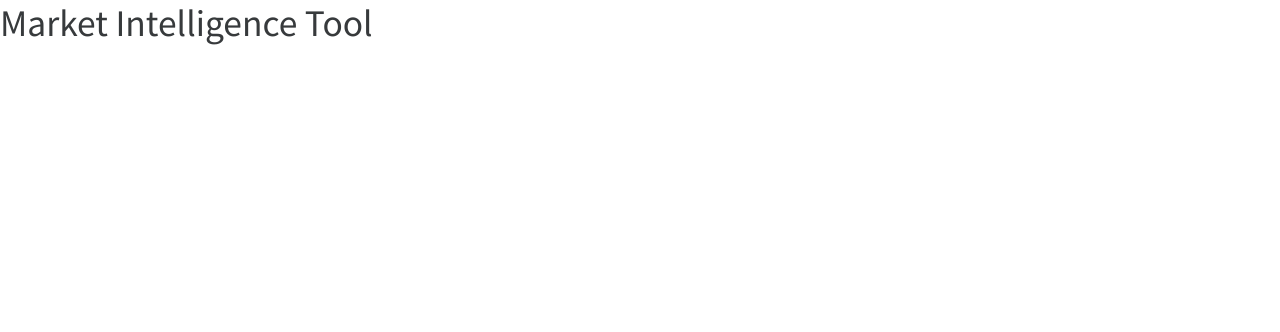
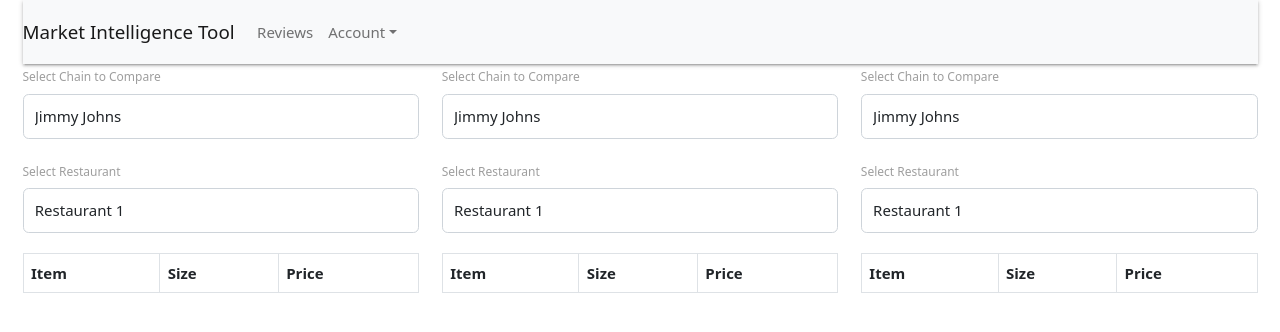
Before and after one commit to nicholas-j-jackson/market-intelligence-tool, a React (Create React App) app in the folder frontend/: page / in a window 1280 px wide. Shown: the top 332 px of the page. Built offline with nearby package versions, Linux system fonts and the light colour scheme.

Commit message:
Added frontend layout

```diff
--- a/frontend/src/Components/App.js
+++ b/frontend/src/Components/App.js
@@ -1,14 +1,14 @@
 import React from 'react';
-import { Container, Row, Col} from 'react-bootstrap';
+import { Container} from 'react-bootstrap';
+import HomeScreen from './HomeScreen';
 
 const  App = () => {
+
   return (
-    <div className="App">
-      <h1>
-        Market Intelligence Tool
-        </h1>
-    </div>
-  );
+    <Container fluid expand="xl">
+      <HomeScreen/>
+    </Container>
+    );
 }
 
 export default App;
--- a/frontend/src/Components/FoodTable.js
+++ b/frontend/src/Components/FoodTable.js
@@ -1,4 +1,5 @@
 import Table from 'react-bootstrap/Table';
+
 
 function FoodTable() {
     return (
```
Also changed, not shown: frontend/src/Components/HomeScreen.js (+4 -17 lines), frontend/src/Components/selectRestaurantForm.js (+6 -2 lines).
